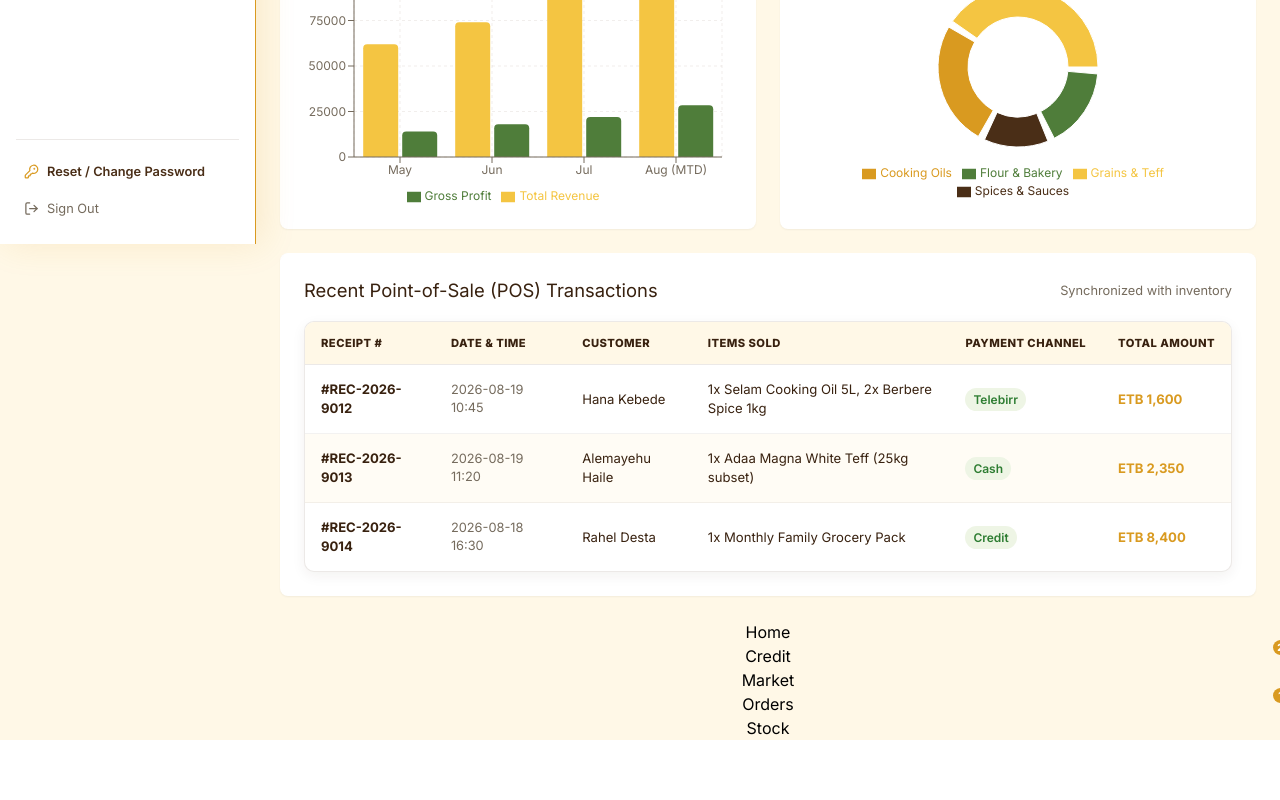
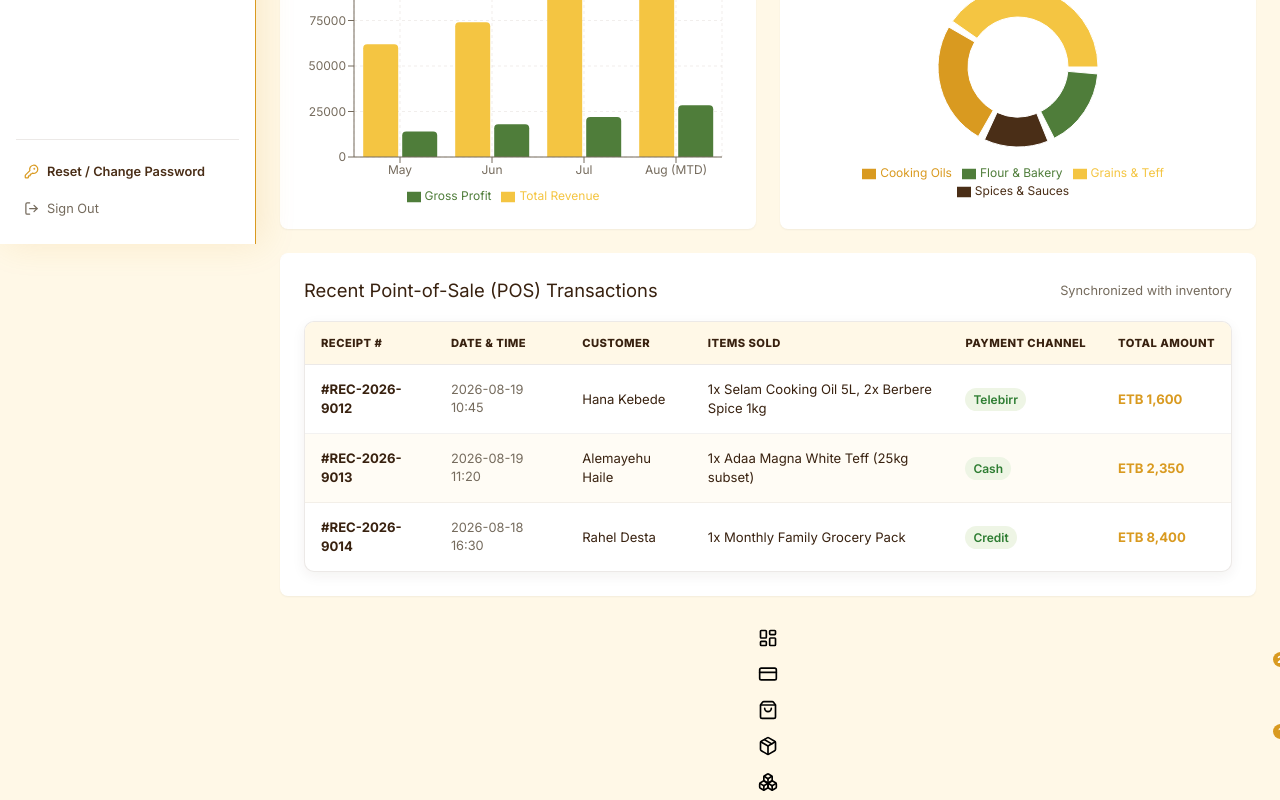
Before and after one commit to ashenafi-messle/Tewedaj-digital-, a Next.js app: page /merchant/reports in a window 1280 px wide. Shown: the part 556-1356 px from the top of the page. Before the commit the page ends 1296 px from the top, so only its background shows below. Built offline with nearby package versions, Linux system fonts and the light colour scheme.

Commit message:
Merge remote and local changes

```diff
--- a/src/components/common/MobileBottomNav.tsx
+++ b/src/components/common/MobileBottomNav.tsx
@@ -57,9 +57,10 @@ export const MobileBottomNav: React.FC = () => {
             key={item.path}
             href={item.path}
             className={`mobile-nav-item ${isActive ? 'active' : ''}`}
-            style={{ position: 'relative', background: 'none', border: 'none', cursor: 'pointer', textDecoration: 'none', display: 'flex', alignItems: 'center', justifyContent: 'center', gap: '0' }}
+            style={{ position: 'relative', background: 'none', border: 'none', cursor: 'pointer', textDecoration: 'none', display: 'flex', alignItems: 'center', justifyContent: 'center', gap: '0', padding: '0.5rem 0.25rem' }}
+            aria-label={item.label}
           >
-            <div style={{ display: 'none' }}>
+            <div style={{ display: 'flex', alignItems: 'center', justifyContent: 'center' }}>
               {item.icon}
             </div>
             {item.badge !== undefined && item.badge > 0 && (
@@ -81,7 +82,6 @@ export const MobileBottomNav: React.FC = () => {
                 {item.badge}
               </span>
             )}
-            <span>{item.label}</span>
           </Link>
         );
       })}
```
